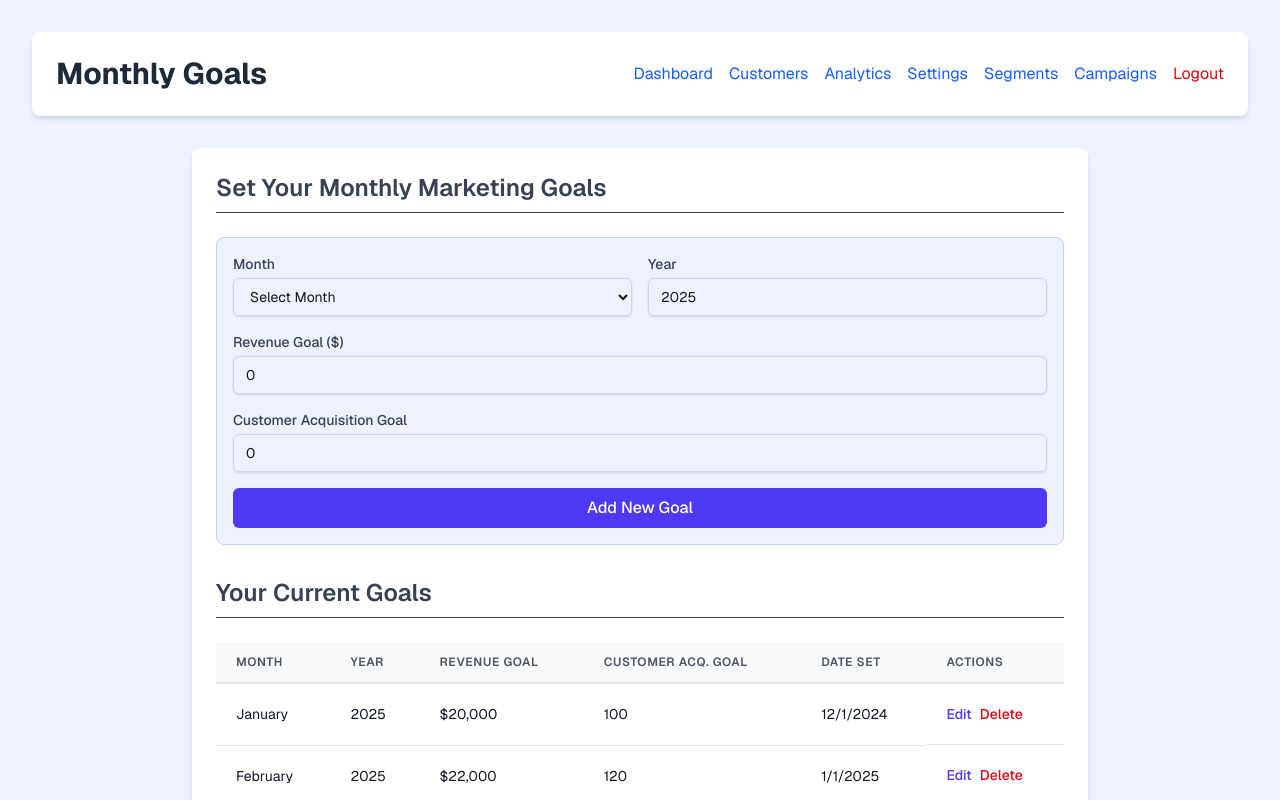
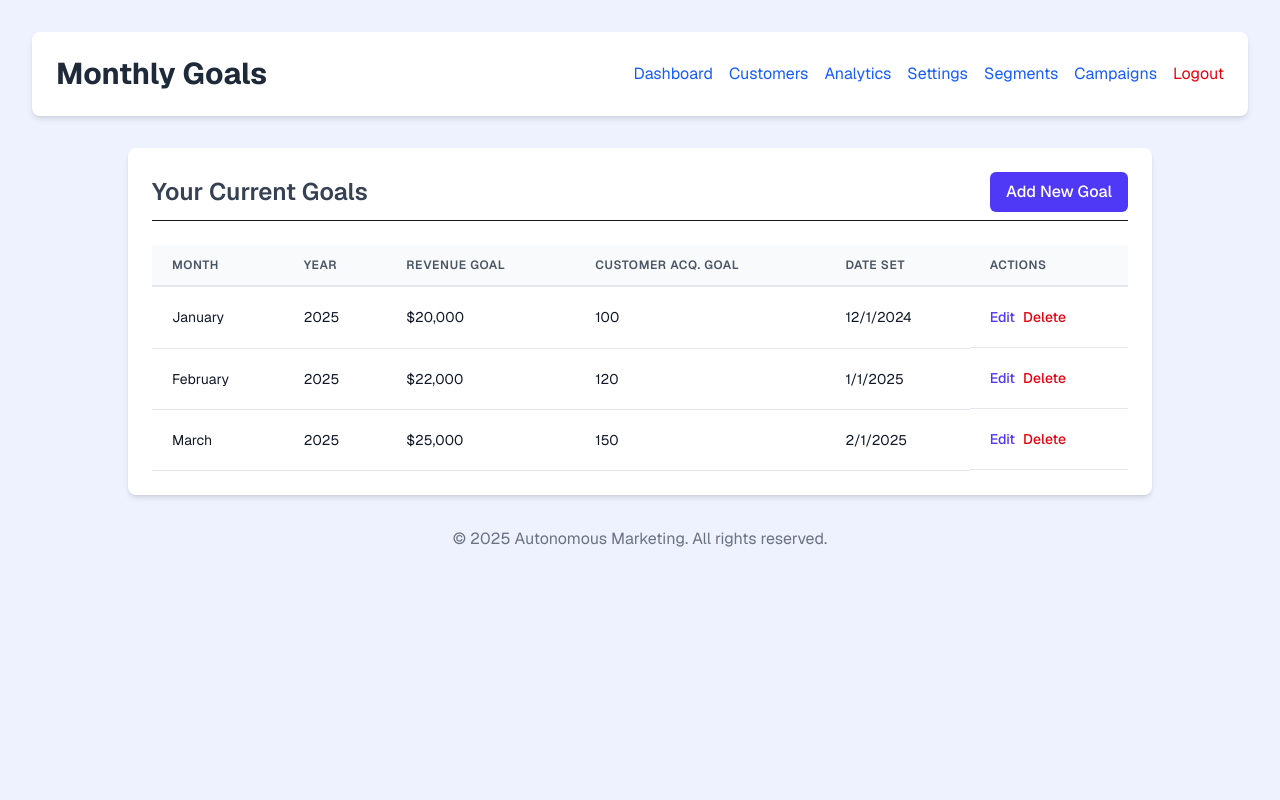
Before and after one commit to ankitamenon2/autonomous-marketing-mockup-app, a Next.js app: page /monthly-goals in a window 1280 px wide. Shown: the top 800 px of the page. Built offline with nearby package versions, Linux system fonts and the light colour scheme; sample sign-in values are in the browser's storage.

Commit message:
Refactored Monthly Goals page to an editable spreadsheet interface

```diff
--- a/src/app/monthly-goals/page.tsx
+++ b/src/app/monthly-goals/page.tsx
@@ -1,8 +1,8 @@
 'use client';
 
 import React, { useEffect, useState } from 'react';
-import { useRouter } from 'next/navigation'; // Correct Next.js import for routing
-import Link from 'next/link'; // Correct Next.js import for internal links
+import { useRouter } from 'next/navigation';
+import Link from 'next/link';
 
 interface MonthlyGoal {
   id: string;
@@ -10,23 +10,21 @@ interface MonthlyGoal {
   year: number;
   revenueGoal: number;
   customerAcquisitionGoal: number;
-  dateSet: string;
+  dateSet: string; // Date when the goal was set/added
+  isNew?: boolean; // Flag for newly added, unsaved rows
 }
 
 export default function MonthlyGoalsPage() {
-  const router = useRouter(); // Use Next.js router hook
+  const router = useRouter();
   const [goals, setGoals] = useState<MonthlyGoal[]>([]);
-  const [newMonth, setNewMonth] = useState('');
-  const [newYear, setNewYear] = useState(new Date().getFullYear());
-  const [newRevenueGoal, setNewRevenueGoal] = useState(0);
-  const [newCustomerAcquisitionGoal, setNewCustomerAcquisitionGoal] = useState(0);
   const [editingGoalId, setEditingGoalId] = useState<string | null>(null);
+  const [editedGoal, setEditedGoal] = useState<MonthlyGoal | null>(null);
 
   // Mock data for initial goals (replace with API calls in real app)
   useEffect(() => {
     const isAuthenticated = localStorage.getItem('isAuthenticated') === 'true';
     if (!isAuthenticated) {
-      router.push('/login'); // Use router.push for Next.js navigation
+      router.push('/login');
     }
 
     // Load mock goals or fetch from a mock API
@@ -57,72 +55,11 @@ export default function MonthlyGoalsPage() {
       },
     ];
     setGoals(initialGoals);
-  }, [router]); // Include router in dependency array
+  }, [router]);
 
   const handleLogout = () => {
     localStorage.removeItem('isAuthenticated');
-    router.push('/login'); // Use router.push for Next.js navigation
-  };
-
-  const handleAddGoal = (e: React.FormEvent) => {
-    e.preventDefault();
-    if (newMonth && newYear && newRevenueGoal >= 0 && newCustomerAcquisitionGoal >= 0) {
-      const newGoal: MonthlyGoal = {
-        id: `goal-${newYear}-${newMonth.toLowerCase()}-${Date.now()}`,
-        month: newMonth,
-        year: newYear,
-        revenueGoal: newRevenueGoal,
-        customerAcquisitionGoal: newCustomerAcquisitionGoal,
-        dateSet: new Date().toISOString().split('T')[0],
-      };
-      setGoals([...goals, newGoal]);
-      // Reset form fields
-      setNewMonth('');
-      setNewYear(new Date().getFullYear());
-      setNewRevenueGoal(0);
-      setNewCustomerAcquisitionGoal(0);
-      alert('Monthly goal added!'); // Retaining alert as per original code behavior for mockup
-    } else {
-      alert('Please fill in all goal fields correctly.'); // Retaining alert
-    }
-  };
-
-  const handleEditGoal = (goal: MonthlyGoal) => {
-    setEditingGoalId(goal.id);
-    setNewMonth(goal.month);
-    setNewYear(goal.year);
-    setNewRevenueGoal(goal.revenueGoal);
-    setNewCustomerAcquisitionGoal(goal.customerAcquisitionGoal);
-  };
-
-  const handleUpdateGoal = (e: React.FormEvent) => {
-    e.preventDefault();
-    if (editingGoalId) {
-      setGoals(goals.map(goal =>
-        goal.id === editingGoalId
-          ? {
-              ...goal,
-              month: newMonth,
-              year: newYear,
-              revenueGoal: newRevenueGoal,
-              customerAcquisitionGoal: newCustomerAcquisitionGoal,
-            }
-          : goal
-      ));
-      setEditingGoalId(null);
-      setNewMonth('');
-      setNewYear(new Date().getFullYear());
-      setNewRevenueGoal(0);
-      setNewCustomerAcquisitionGoal(0);
-      alert('Monthly goal updated!'); // Retaining alert
-    }
-  };
-
-  const handleDeleteGoal = (id: string) => {
-    if (window.confirm('Are you sure you want to delete this goal?')) { // Retaining window.confirm
-      setGoals(goals.filter(goal => goal.id !== id));
-      alert('Monthly goal deleted!'); // Retaining alert
-    }
+    router.push('/login');
   };
 
   const monthOptions = [
@@ -130,9 +67,107 @@ export default function MonthlyGoalsPage() {
     'July', 'August', 'September', 'October', 'November', 'December'
   ];
 
-  const formatDateString = (dateString: string) => { // Renamed to avoid conflict with `formatDate` from other files
+  const formatDateString = (dateString: string) => {
     const date = new Date(dateString);
     return date.toLocaleDateString();
+  };
+
+  // Function to add a new empty row for editing
+  const handleAddNewRow = () => {
+    // If another row is already being edited, prevent adding a new one
+    if (editingGoalId) {
+      alert('Please save or cancel the current edit before adding a new goal.');
+      return;
+    }
+
+    const tempId = `new-goal-${crypto.randomUUID()}`; // Temporary ID for new row
+    const newEmptyGoal: MonthlyGoal = {
+      id: tempId,
+      month: '',
+      year: new Date().getFullYear(),
+      revenueGoal: 0,
+      customerAcquisitionGoal: 0,
+      dateSet: new Date().toISOString().split('T')[0],
+      isNew: true, // Mark as a new, unsaved row
+    };
+    setGoals(prevGoals => [...prevGoals, newEmptyGoal]);
+    setEditingGoalId(tempId);
+    setEditedGoal(newEmptyGoal);
+  };
+
+  // Function to start editing an existing goal
+  const handleEditGoal = (goal: MonthlyGoal) => {
+    // If another row is already being edited, prevent editing a new one
+    if (editingGoalId) {
+      alert('Please save or cancel the current edit before editing another goal.');
+      return;
+    }
+    setEditingGoalId(goal.id);
+    setEditedGoal({ ...goal }); // Create a mutable copy for editing
+  };
+
+  // Generic handler for input changes in the editable row
+  const handleInputChange = (e: React.ChangeEvent<HTMLInputElement | HTMLSelectElement>, field: keyof MonthlyGoal) => {
+    if (editedGoal) {
+      setEditedGoal({
+        ...editedGoal,
+        [field]: e.target.type === 'number' ? Number(e.target.value) : e.target.value
+      });
+    }
+  };
+
+  // Function to save changes (either new or updated goal)
+  const handleSaveGoal = () => {
+    if (!editedGoal) return;
+
+    // Basic validation
+    if (!editedGoal.month || editedGoal.year === 0 || editedGoal.revenueGoal < 0 || editedGoal.customerAcquisitionGoal < 0) {
+      alert('Please fill in all fields correctly.');
+      return;
+    }
+
+    if (editedGoal.isNew) {
+      // It's a new goal, assign a permanent ID
+      const permanentId = `goal-${editedGoal.year}-${editedGoal.month.toLowerCase()}-${Date.now()}`;
+      setGoals(prevGoals =>
+        prevGoals.map(goal =>
+          goal.id === editedGoal.id
+            ? { ...editedGoal, id: permanentId, isNew: false } // Update with permanent ID and remove isNew flag
+            : goal
+        )
+      );
+      alert('New monthly goal added successfully!');
+    } else {
+      // It's an existing goal being updated
+      setGoals(prevGoals =>
+        prevGoals.map(goal =>
+          goal.id === editedGoal.id
+            ? { ...editedGoal, isNew: false } // Ensure isNew is false if it was somehow true
+            : goal
+        )
+      );
+      alert('Monthly goal updated successfully!');
+    }
+    setEditingGoalId(null); // Exit editing mode
+    setEditedGoal(null); // Clear edited goal state
+  };
+
+  // Function to cancel editing
+  const handleCancelEdit = () => {
+    if (editedGoal?.isNew) {
+      // If it was a new, unsaved row, remove it from the list
+      setGoals(prevGoals => prevGoals.filter(goal => goal.id !== editedGoal.id));
+    }
+    setEditingGoalId(null); // Exit editing mode
+    setEditedGoal(null); // Clear edited goal state
+  };
+
+  // Function to delete a goal
+  const handleDeleteGoal = (id: string) => {
+    if (window.confirm('Are you sure you want to delete this goal?')) {
+      setGoals(prevGoals => prevGoals.filter(goal => goal.id !== id));
+      alert('Monthly goal deleted!');
+    }
   };
 
   return (
@@ -147,7 +182,6 @@ export default function MonthlyGoalsPage() {
             <li><Link href="/settings" className="text-blue-600 hover:underline">Settings</Link></li>
             <li><Link href="/segments" className="text-blue-600 hover:underline">Segments</Link></li>
             <li><Link href="/campaigns" className="text-blue-600 hover:underline">Campaigns</Link></li>
-            {/* Monthly Goals link removed from top navigation as per Dashboard consistency */}
             <li>
               <button
                 onClick={handleLogout}
@@ -160,92 +194,19 @@ export default function MonthlyGoalsPage() {
         </nav>
       </header>
 
-      <main className="bg-white p-6 rounded-lg shadow-md max-w-4xl mx-auto">
-        <h2 className="text-2xl font-semibold text-gray-700 mb-6 border-b pb-2">Set Your Monthly Marketing Goals</h2>
+      <main className="bg-white p-6 rounded-lg shadow-md max-w-5xl mx-auto">
+        <div className="flex justify-between items-center mb-6 border-b pb-2">
+          <h2 className="text-2xl font-semibold text-gray-700">Your Current Goals</h2>
+          <button
+            onClick={handleAddNewRow}
+            className="px-4 py-2 bg-indigo-600 text-white font-medium rounded-md hover:bg-indigo-700 focus:outline-none focus:ring-2 focus:ring-offset-2 focus:ring-indigo-500"
+          >
+            Add New Goal
+          </button>
+        </div>
 
-        {/* Goal Input Form */}
-        <form onSubmit={editingGoalId ? handleUpdateGoal : handleAddGoal} className="space-y-4 mb-8 p-4 border border-indigo-200 rounded-lg bg-indigo-50">
-          <div className="grid grid-cols-1 md:grid-cols-2 gap-4">
-            <div>
-              <label htmlFor="month" className="block text-sm font-medium text-gray-700">Month</label>
-              <select
-                id="month"
-                value={newMonth}
-                onChange={(e) => setNewMonth(e.target.value)}
-                className="mt-1 block w-full border border-gray-300 rounded-md shadow-sm py-2 px-3 focus:outline-none focus:ring-indigo-500 focus:border-indigo-500 sm:text-sm"
-                required
-              >
-                <option value="">Select Month</option>
-                {monthOptions.map(month => (
-                  <option key={month} value={month}>{month}</option>
-                ))}
-              </select>
-            </div>
-            <div>
-              <label htmlFor="year" className="block text-sm font-medium text-gray-700">Year</label>
-              <input
-                type="number"
-                id="year"
-                value={newYear}
-                onChange={(e) => setNewYear(Number(e.target.value))}
-                className="mt-1 block w-full border border-gray-300 rounded-md shadow-sm py-2 px-3 focus:outline-none focus:ring-indigo-500 focus:border-indigo-500 sm:text-sm"
-                min="2000"
-                max="2100"
-                required
-              />
-            </div>
-          </div>
-          <div>
-            <label htmlFor="revenueGoal" className="block text-sm font-medium text-gray-700">Revenue Goal ($)</label>
-            <input
-              type="number"
-              id="revenueGoal"
-              value={newRevenueGoal}
-              onChange={(e) => setNewRevenueGoal(Number(e.target.value))}
-              className="mt-1 block w-full border border-gray-300 rounded-md shadow-sm py-2 px-3 focus:outline-none focus:ring-indigo-500 focus:border-indigo-500 sm:text-sm"
-              min="0"
-              required
-            />
-          </div>
-          <div>
-            <label htmlFor="customerAcquisitionGoal" className="block text-sm font-medium text-gray-700">Customer Acquisition Goal</label>
-            <input
-              type="number"
-              id="customerAcquisitionGoal"
-              value={newCustomerAcquisitionGoal}
-              onChange={(e) => setNewCustomerAcquisitionGoal(Number(e.target.value))}
-              className="mt-1 block w-full border border-gray-300 rounded-md shadow-sm py-2 px-3 focus:outline-none focus:ring-indigo-500 focus:border-indigo-500 sm:text-sm"
-              min="0"
-              required
-            />
-          </div>
-          <button
-            type="submit"
-            className="w-full px-4 py-2 bg-indigo-600 text-white font-medium rounded-md hover:bg-indigo-700 focus:outline-none focus:ring-2 focus:ring-offset-2 focus:ring-indigo-500"
-          >
-            {editingGoalId ? 'Update Goal' : 'Add New Goal'}
-          </button>
-          {editingGoalId && (
-            <button
-              type="button"
-              onClick={() => {
-                setEditingGoalId(null);
-                setNewMonth('');
-                setNewYear(new Date().getFullYear());
-                setNewRevenueGoal(0);
-                setNewCustomerAcquisitionGoal(0);
-              }}
-              className="w-full mt-2 px-4 py-2 bg-gray-300 text-gray-800 font-medium rounded-md hover:bg-gray-400 focus:outline-none focus:ring-2 focus:ring-offset-2 focus:ring-gray-500"
-            >
-              Cancel Edit
-            </button>
-          )}
-        </form>
-
-        {/* Existing Goals Table */}
-        <h2 className="text-2xl font-semibold text-gray-700 mb-6 border-b pb-2">Your Current Goals</h2>
-        {goals.length === 0 ? (
-          <p className="text-gray-500">No monthly goals set yet. Add one above!</p>
+        {goals.length === 0 && !editingGoalId ? (
+          <p className="text-gray-500 text-center py-10">No monthly goals set yet. Click "Add New Goal" to get started!</p>
         ) : (
           <div className="overflow-x-auto">
             <table className="min-w-full leading-normal">
@@ -274,6 +235,65 @@ export default function MonthlyGoalsPage() {
               <tbody className="bg-white">
                 {goals.map((goal) => (
                   <tr key={goal.id}>
+                    {editingGoalId === goal.id && editedGoal ? (
+                      // Render editable row
+                      <>
+                        <td className="px-5 py-5 border-b border-gray-200 text-sm">
+                          <select
+                            value={editedGoal.month}
+                            onChange={(e) => handleInputChange(e, 'month')}
+                            className="w-full p-2 border rounded-md"
+                          >
+                            {monthOptions.map(month => (
+                              <option key={month} value={month}>{month}</option>
+                            ))}
+                          </select>
+                        </td>
+                        <td className="px-5 py-5 border-b border-gray-200 text-sm">
+                          <input
+                            type="number"
+                            value={editedGoal.year}
+                            onChange={(e) => handleInputChange(e, 'year')}
+                            className="w-full p-2 border rounded-md"
+                          />
+                        </td>
+                        <td className="px-5 py-5 border-b border-gray-200 text-sm">
+                          <input
+                            type="number"
+                            value={editedGoal.revenueGoal}
+                            onChange={(e) => handleInputChange(e, 'revenueGoal')}
+                            className="w-full p-2 border rounded-md"
+                          />
+                        </td>
+                        <td className="px-5 py-5 border-b border-gray-200 text-sm">
+                          <input
+                            type="number"
+                            value={editedGoal.customerAcquisitionGoal}
+                            onChange={(e) => handleInputChange(e, 'customerAcquisitionGoal')}
+                            className="w-full p-2 border rounded-md"
+                          />
+                        </td>
+                        <td className="px-5 py-5 border-b border-gray-200 text-sm">
+                          <p className="text-gray-900 whitespace-no-wrap">{formatDateString(editedGoal.dateSet)}</p>
+                        </td>
+                        <td className="px-5 py-5 border-b border-gray-200 text-sm flex space-x-2">
+                          <button
+                            onClick={handleSaveGoal}
+                            className="text-green-600 hover:text-green-800 text-sm font-medium"
+                          >
+                            Save
+                          </button>
+                          <button
+                            onClick={handleCancelEdit}
+                            className="text-gray-600 hover:text-gray-800 text-sm font-medium"
+                          >
+                            Cancel
+                          </button>
+                        </td>
+                      </>
+                    ) : (
+                      // Render display row
+                      <>
                         <td className="px-5 py-5 border-b border-gray-200 text-sm">
                           <p className="text-gray-900 whitespace-no-wrap">{goal.month}</p>
                         </td>
@@ -303,6 +323,8 @@ export default function MonthlyGoalsPage() {
                             Delete
                           </button>
                         </td>
+                      </>
+                    )}
                   </tr>
                 ))}
               </tbody>
```
Lines whose indentation alone changed are shown as unchanged.
